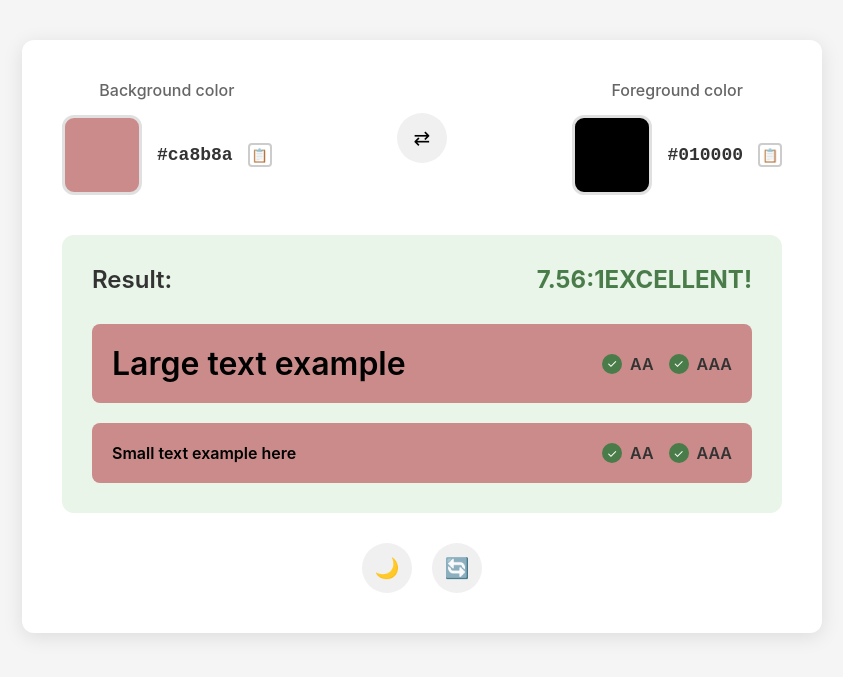
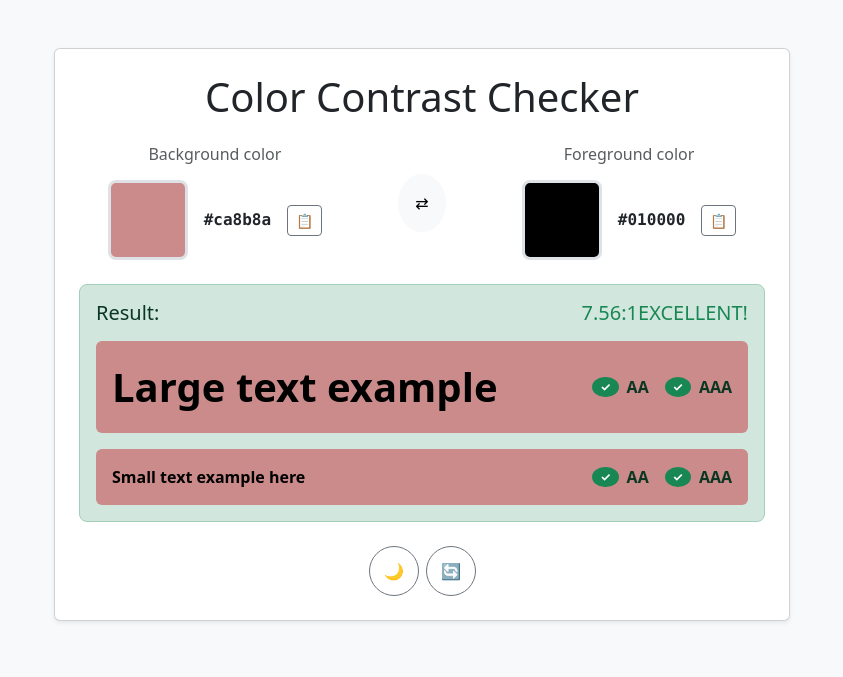
Before and after one commit to shaack/accessibility-contrast-calculator, a website: page index.html in a window 1280 px wide. Shown: the whole page, without its empty margins (218-1061 px from the left). Drawn offline with nearby package versions, Linux system fonts and the light colour scheme.

Commit message:
Removed the <style> tag

```diff
--- a/index.html
+++ b/index.html
@@ -4,282 +4,117 @@
     <meta charset="UTF-8">
     <meta name="viewport" content="width=device-width, initial-scale=1">
     <title>Color Contrast Checker</title>
-    <style>
-        * {
-            margin: 0;
-            padding: 0;
-            box-sizing: border-box;
-        }
+    <link href="node_modules/bootstrap/dist/css/bootstrap.min.css" rel="stylesheet">
+</head>
+<body class="bg-light">
+<div class="container py-5">
+    <div class="row justify-content-center">
+        <div class="col-lg-8">
+            <div class="card shadow-sm">
+                <div class="card-body p-4">
+                    <h1 class="card-title text-center mb-4">Color Contrast Checker</h1>
 
-        body {
-            font-family: -apple-system, BlinkMacSystemFont, 'Segoe UI', Roboto, sans-serif;
-            background-color: #f5f5f5;
-            padding: 40px 20px;
-        }
-
-        .container {
-            max-width: 800px;
-            margin: 0 auto;
-            background: white;
-            border-radius: 12px;
-            padding: 40px;
-            box-shadow: 0 4px 20px rgba(0, 0, 0, 0.1);
-        }
-
-        .color-section {
-            display: flex;
-            justify-content: space-between;
-            align-items: center;
-            margin-bottom: 40px;
-            gap: 40px;
-        }
-
-        .color-picker {
-            display: flex;
-            flex-direction: column;
-            align-items: center;
-            gap: 15px;
-        }
-
-        .color-title {
-            color: #666;
-            font-size: 16px;
-            font-weight: 500;
-        }
-
-        .color-input-group {
-            display: flex;
-            align-items: center;
-            gap: 15px;
-        }
-
-        .color-preview {
-            width: 80px;
-            height: 80px;
-            border-radius: 12px;
-            border: 3px solid #e0e0e0;
-            cursor: pointer;
-        }
-
-        .color-value {
-            font-family: 'Courier New', monospace;
-            font-size: 18px;
-            color: #333;
-            font-weight: 600;
-        }
-
-        .copy-btn {
-            width: 24px;
-            height: 24px;
-            border: 2px solid #ccc;
-            border-radius: 4px;
-            background: transparent;
-            cursor: pointer;
-            display: flex;
-            align-items: center;
-            justify-content: center;
-        }
-
-        .swap-btn {
-            background: #f0f0f0;
-            border: none;
-            width: 50px;
-            height: 50px;
-            border-radius: 50%;
-            cursor: pointer;
-            display: flex;
-            align-items: center;
-            justify-content: center;
-            font-size: 20px;
-            transition: background-color 0.2s;
-        }
-
-        .swap-btn:hover {
-            background: #e0e0e0;
-        }
-
-        .result-section {
-            background: #e8f5e8;
-            border-radius: 12px;
-            padding: 30px;
-            margin-bottom: 30px;
-        }
-
-        .result-header {
-            display: flex;
-            justify-content: space-between;
-            align-items: center;
-            margin-bottom: 30px;
-        }
-
-        .result-label {
-            font-size: 24px;
-            font-weight: 600;
-            color: #333;
-        }
-
-        .result-value {
-            font-size: 24px;
-            font-weight: 700;
-            color: #4a7c4a;
-        }
-
-        .examples {
-            display: flex;
-            flex-direction: column;
-            gap: 20px;
-        }
-
-        .example-row {
-            display: flex;
-            align-items: center;
-            justify-content: space-between;
-            padding: 20px;
-            border-radius: 8px;
-        }
-
-        .example-text {
-            color: var(--fg-color);
-            font-weight: 600;
-        }
-
-        .example-large {
-            font-size: 32px;
-        }
-
-        .example-small {
-            font-size: 16px;
-        }
-
-        .compliance-indicators {
-            display: flex;
-            gap: 15px;
-            align-items: center;
-        }
-
-        .compliance-item {
-            display: flex;
-            align-items: center;
-            gap: 8px;
-        }
-
-        .compliance-check {
-            width: 20px;
-            height: 20px;
-            border-radius: 50%;
-            background: #4a7c4a;
-            display: flex;
-            align-items: center;
-            justify-content: center;
-            color: white;
-            font-size: 12px;
-        }
-
-        .compliance-text {
-            font-size: 16px;
-            font-weight: 600;
-            color: #333;
-        }
-
-        .bottom-controls {
-            display: flex;
-            justify-content: center;
-            gap: 20px;
-            margin-top: 30px;
-        }
-
-        .control-btn {
-            width: 50px;
-            height: 50px;
-            border-radius: 50%;
-            border: none;
-            background: #f0f0f0;
-            cursor: pointer;
-            display: flex;
-            align-items: center;
-            justify-content: center;
-            font-size: 20px;
-        }
-
-        .control-btn:hover {
-            background: #e0e0e0;
-        }
-
-        input[type="color"] {
-            opacity: 0;
-            position: absolute;
-            pointer-events: none;
-        }
-    </style>
-</head>
-<body>
-<div class="container">
-    <div class="color-section">
-        <div class="color-picker">
-            <div class="color-title">Background color</div>
-            <div class="color-input-group">
-                <div class="color-preview" id="bgPreview" onclick="document.getElementById('bgColor').click()"></div>
-                <input type="color" id="bgColor" value="#ca8b8a">
-                <span class="color-value" id="bgValue">#ca8b8a</span>
-                <button class="copy-btn" onclick="copyColor('bg')">📋</button>
-            </div>
-        </div>
-
-        <button class="swap-btn" onclick="swapColors()">⇄</button>
-
-        <div class="color-picker">
-            <div class="color-title">Foreground color</div>
-            <div class="color-input-group">
-                <div class="color-preview" id="fgPreview" onclick="document.getElementById('fgColor').click()"></div>
-                <input type="color" id="fgColor" value="#010000">
-                <span class="color-value" id="fgValue">#010000</span>
-                <button class="copy-btn" onclick="copyColor('fg')">📋</button>
+                    <!-- Color Pickers Section -->
+                    <div class="row align-items-center mb-4">
+                        <div class="col-md-5">
+                            <div class="text-center">
+                                <h6 class="text-muted mb-3">Background color</h6>
+                                <div class="d-flex align-items-center justify-content-center gap-3">
+                                    <div class="border border-3 rounded-3" id="bgPreview" onclick="document.getElementById('bgColor').click()" style="width: 80px; height: 80px; cursor: pointer;"></div>
+                                    <input type="color" id="bgColor" value="#ca8b8a" class="visually-hidden">
+                                    <span class="font-monospace fw-bold" id="bgValue">#ca8b8a</span>
+                                    <button class="btn btn-outline-secondary btn-sm" onclick="copyColor('bg')" title="Copy color">
+                                        📋
+                                    </button>
                                 </div>
                             </div>
                         </div>
 
-    <div class="result-section">
-        <div class="result-header">
-            <span class="result-label">Result:</span>
-            <span class="result-value" id="contrastRatio">7.56:1 - EXCELLENT!</span>
+                        <div class="col-md-2 text-center">
+                            <button class="btn btn-light rounded-circle p-3" onclick="swapColors()" title="Swap colors">
+                                ⇄
+                            </button>
                         </div>
 
-        <div class="examples">
-            <div class="example-row" id="largeExample">
-                <div class="example-text example-large">Large text example</div>
-                <div class="compliance-indicators">
-                    <div class="compliance-item">
-                        <div class="compliance-check">✓</div>
-                        <div class="compliance-text">AA</div>
+                        <div class="col-md-5">
+                            <div class="text-center">
+                                <h6 class="text-muted mb-3">Foreground color</h6>
+                                <div class="d-flex align-items-center justify-content-center gap-3">
+                                    <div class="border border-3 rounded-3" id="fgPreview" onclick="document.getElementById('fgColor').click()" style="width: 80px; height: 80px; cursor: pointer;"></div>
+                                    <input type="color" id="fgColor" value="#010000" class="visually-hidden">
+                                    <span class="font-monospace fw-bold" id="fgValue">#010000</span>
+                                    <button class="btn btn-outline-secondary btn-sm" onclick="copyColor('fg')" title="Copy color">
+                                        📋
+                                    </button>
                                 </div>
-                    <div class="compliance-item">
-                        <div class="compliance-check">✓</div>
-                        <div class="compliance-text">AAA</div>
                             </div>
                         </div>
                     </div>
 
-            <div class="example-row" id="smallExample">
-                <div class="example-text example-small">Small text example here</div>
-                <div class="compliance-indicators">
-                    <div class="compliance-item">
-                        <div class="compliance-check">✓</div>
-                        <div class="compliance-text">AA</div>
+                    <!-- Results Section -->
+                    <div class="alert alert-success rounded-3 mb-4">
+                        <div class="d-flex justify-content-between align-items-center mb-3">
+                            <h5 class="mb-0">Result:</h5>
+                            <h5 class="mb-0 text-success" id="contrastRatio">7.56:1 - EXCELLENT!</h5>
                         </div>
-                    <div class="compliance-item">
-                        <div class="compliance-check">✓</div>
-                        <div class="compliance-text">AAA</div>
+
+                        <div class="row g-3">
+                            <div class="col-12">
+                                <div class="p-3 rounded-2" id="largeExample">
+                                    <div class="d-flex justify-content-between align-items-center">
+                                        <div class="fs-1 fw-bold" id="largeText">Large text example</div>
+                                        <div class="d-flex gap-3">
+                                            <div class="d-flex align-items-center gap-2">
+                                                <span class="badge bg-success rounded-circle">✓</span>
+                                                <span class="fw-bold">AA</span>
+                                            </div>
+                                            <div class="d-flex align-items-center gap-2">
+                                                <span class="badge bg-success rounded-circle">✓</span>
+                                                <span class="fw-bold">AAA</span>
                                             </div>
                                         </div>
                                     </div>
                                 </div>
                             </div>
 
-    <div class="bottom-controls">
-        <button class="control-btn">🌙</button>
-        <button class="control-btn">🔄</button>
+                            <div class="col-12">
+                                <div class="p-3 rounded-2" id="smallExample">
+                                    <div class="d-flex justify-content-between align-items-center">
+                                        <div class="fs-6 fw-bold" id="smallText">Small text example here</div>
+                                        <div class="d-flex gap-3">
+                                            <div class="d-flex align-items-center gap-2">
+                                                <span class="badge bg-success rounded-circle">✓</span>
+                                                <span class="fw-bold">AA</span>
+                                            </div>
+                                            <div class="d-flex align-items-center gap-2">
+                                                <span class="badge bg-success rounded-circle">✓</span>
+                                                <span class="fw-bold">AAA</span>
                                             </div>
                                         </div>
+                                    </div>
+                                </div>
+                            </div>
+                        </div>
+                    </div>
+
+                    <!-- Bottom Controls -->
+                    <div class="text-center">
+                        <div class="btn-group" role="group">
+                            <button class="btn btn-outline-secondary rounded-circle me-2 d-flex align-items-center justify-content-center" style="width: 50px; height: 50px;">
+                                🌙
+                            </button>
+                            <button class="btn btn-outline-secondary rounded-circle d-flex align-items-center justify-content-center" style="width: 50px; height: 50px;">
+                                🔄
+                            </button>
+                        </div>
+                    </div>
+                </div>
+            </div>
+        </div>
+    </div>
+</div>
+
+<script src="node_modules/bootstrap/dist/js/bootstrap.bundle.min.js"></script>
 
 <script type="module">
     import {ColorUtils} from './src/ColorUtils.js'
@@ -297,11 +132,15 @@
         document.getElementById('fgValue').textContent = fgColor
 
         // Update example backgrounds and text colors
-        const examples = document.querySelectorAll('.example-row')
-        examples.forEach(example => {
-            example.style.backgroundColor = bgColor
-            example.style.setProperty('--fg-color', fgColor)
-        })
+        const largeExample = document.getElementById('largeExample')
+        const smallExample = document.getElementById('smallExample')
+        const largeText = document.getElementById('largeText')
+        const smallText = document.getElementById('smallText')
+
+        largeExample.style.backgroundColor = bgColor
+        smallExample.style.backgroundColor = bgColor
+        largeText.style.color = fgColor
+        smallText.style.color = fgColor
 
         // Calculate contrast ratio using ColorUtils module
         const ratio = ColorUtils.calculateContrastRatio(bgColor, fgColor)
```
Also changed, not shown: test/TestColorUtils.js (+2 -1 lines), test/index.html (+1 -1 lines), README.md. Lines whose indentation alone changed are shown as unchanged.
